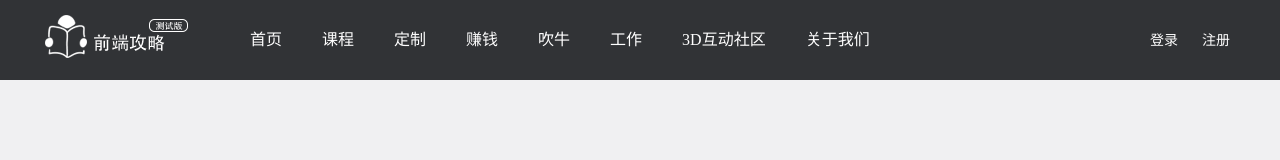
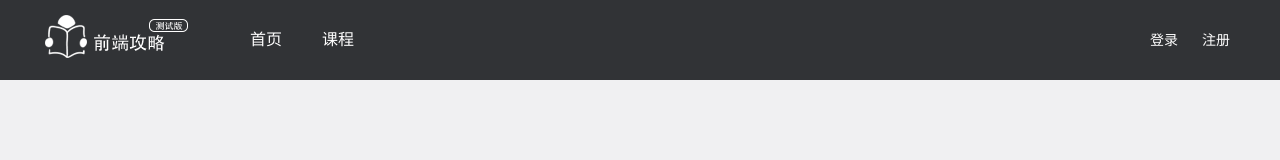
Before and after one commit to qianduan88/qianduan88.github.io, a plain HTML site: page public/header.html in a window 1280 px wide. Drawn offline with Linux system fonts and the light colour scheme; files that its build step writes are made by us from their sources; files whose address does not match are found by name.

Commit message:
修改
修改

```diff
--- a/public/header.html
+++ b/public/header.html
@@ -62,12 +62,12 @@
         <ul class="headerNav fl">
             <li><a href="index.html">首页</a></li>
             <li><a href="course.html">课程</a></li>
-            <li><a href="#">定制</a></li>
+            <!-- <li><a href="#">定制</a></li>
             <li><a href="#">赚钱</a></li>
             <li><a href="#">吹牛</a></li>
             <li><a href="#">工作</a></li>
-            <li><a href="userCenter.php">3D互动社区</a></li>
-            <li><a href="#">关于我们</a></li>
+            <li><a href="#">3D互动社区</a></li>
+            <li><a href="#">关于我们</a></li> -->
         </ul>
 
         <div class="fr headerRight">
```
